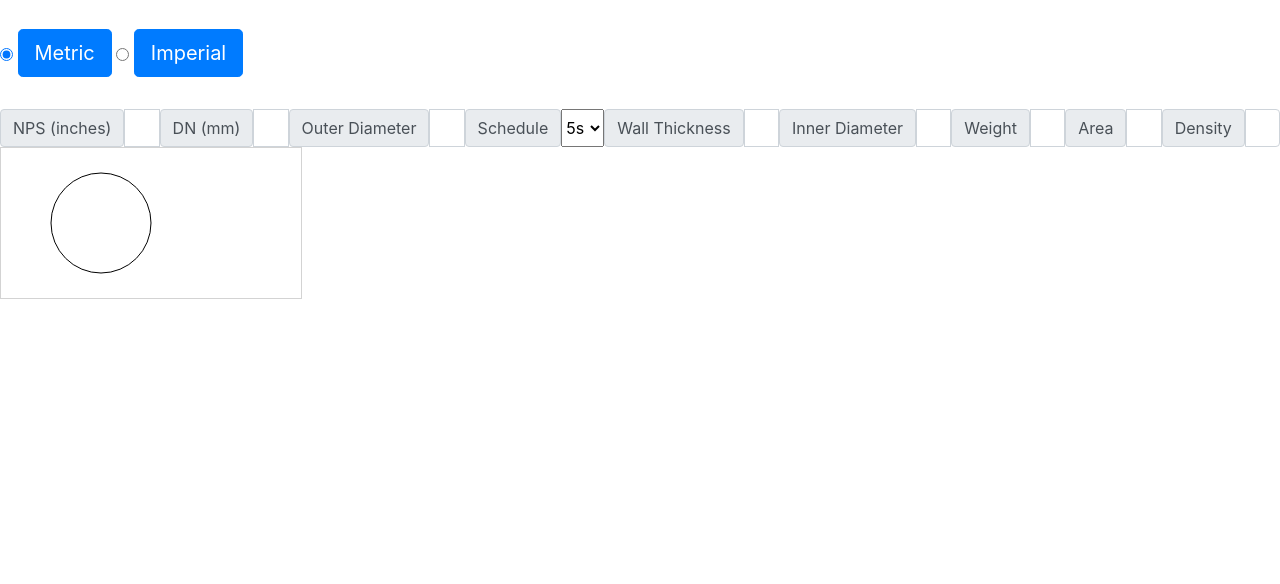
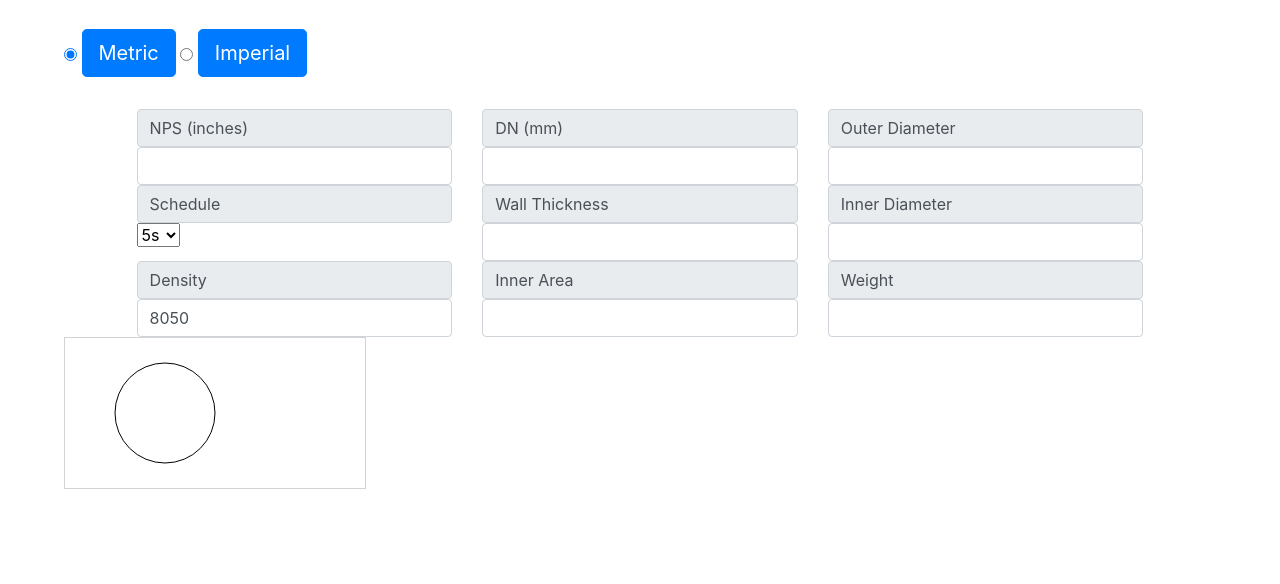
Before and after one commit to WLambre/WLambre.github.io, a plain HTML site: page index.html in a window 1280 px wide. Shown: the part 216-800 px from the top of the page. Drawn offline with nearby package versions, Linux system fonts and the light colour scheme.

Commit message:
Styling and adding more pipe sizes

```diff
--- a/index.html
+++ b/index.html
@@ -8,10 +8,11 @@
 	<title>William Lambre</title>
 </head>
 <body>
+<div style="padding-left: 5%; padding-right: 5%;">
 <h1>Welcome to William Lambre's Site</h1>
 <h2>I created a pipe size calculator for hacktoberfest 2020 as I couldn't find a good one and had a website doing nothing.<br>
 This is open source; feel free to contribute or copy at <a href="https://github.com/WLambre/WLambre.github.io">GitHub</a></h2>
-<h3>Made using bootstrap 5 and javascript. </h3>
+<h3>Made using bootstrap 5 and javascript. WIP.</h3>
 <br>
 <input type="radio" class="btn-check" name="options" id="option1" autocomplete="off" checked>
 <label class="btn btn-primary btn-lg" for="option1">Metric</label>
@@ -19,31 +20,50 @@ This is open source; feel free to contribute or copy at <a href="https://github.
 <label class="btn btn-primary btn-lg" for="option2">Imperial</label>
 <br>
 <br>
-<div class="input-group">
+<div class="input-group" style="padding-left: 5%; padding-right: 5%;">
+	<div class="col-md-4">
 	<span class="input-group-text">NPS (inches)</span>
 	<input id="NPS" type="number" min="1" max="36" class="form-control" aria-label="NPS (inches)" onchange="NPS_Change()">
+	</div>
+	<div class="col-md-4">
 	<span class="input-group-text">DN (mm)</span>
 	<input id="DN" type="number" min="6" max="900" class="form-control" aria-label="DN (mm)">
+	</div>
+	<div class="col-md-4">
 	<span class="input-group-text">Outer Diameter</span>
 	<input id="OD" type="number" class="form-control" aria-label="Outer Diameter">
+	</div>
+	<div class="col-md-4">
 	<span class="input-group-text">Schedule</span>
 	<select id="SCH" class="form-select" aria-label="Schedule">
 		<option selected>5s</option>
      	 <option>40</option>
 	</select>
+	</div>
+	<div class="col-md-4">
 	<span class="input-group-text">Wall Thickness</span>
 	<input id="WT" type="number" class="form-control" aria-label="Wall thickness">
+	</div>
+	<div class="col-md-4">
 	<span class="input-group-text">Inner Diameter</span>
 	<input id="ID"  type="number" class="form-control" aria-label="Inner Diameter">
+	</div>
+	<div class="col-md-4">
+	<span class="input-group-text">Density</span>
+	<input id="DENS" type="number" min="0" max="100000" class="form-control" value="8050" aria-label="Area">
+	</div>
+	<div class="col-md-4">
+	<span class="input-group-text">Inner Area</span>
+	<input id="AREA" type="number" class="form-control" aria-label="Area">
+	</div>
+	<div class="col-md-4">
 	<span class="input-group-text">Weight</span>
 	<input id="WGT" type="number" class="form-control" aria-label="Weight">
-	<span class="input-group-text">Area</span>
-	<input id="AREA" type="number" class="form-control" aria-label="Area">
-	<span class="input-group-text">Density</span>
-	<input id="DENS" type="number" min="0" max="100000" class="form-control" value="8050" aria-label="Area">
-  </div>
+	</div>
+</div>
 
   <canvas id="myCanvas" width="300" height="150" style="border:1px solid #d3d3d3;"></canvas>
+</div>
 	<script>
 	var c = document.getElementById("myCanvas");
 	var ctx = c.getContext("2d");
@@ -58,9 +78,18 @@ This is open source; feel free to contribute or copy at <a href="https://github.
 var pipe_sizes = [
 	{'NPS': 0.125, 'DN': 6, 'OD': 10.29, 'SCH': "5s", 'WT': 0.889},
 	{'NPS': 0.25, 'DN': 8, 'OD': 13.72, 'SCH': "5s", 'WT': 1.245},
-	{'NPS': 0.5, 'DN': 15, 'OD': 21.34, 'SCH': "5s", 'WT': 1651},
+	{'NPS': 0.375, 'DN': 10, 'OD': 17.15, 'SCH': "5s", 'WT': 1.245},
+	{'NPS': 0.5, 'DN': 15, 'OD': 21.34, 'SCH': "5s", 'WT': 1.651},
+	{'NPS': 0.75, 'DN': 20, 'OD': 26.67, 'SCH': "5s", 'WT': 1.651},
 	{'NPS': 1, 'DN': 25, 'OD': 33.4, 'SCH': "5s", 'WT': 1.651},
 	{'NPS': 1, 'DN': 25, 'OD': 33.4, 'SCH': "30", 'WT': 2.896},
+	{'NPS': 1.25, 'DN': 32, 'OD': 42.16, 'SCH': "5s", 'WT': 1.651},
+	{'NPS': 1.5, 'DN': 40, 'OD': 48.26, 'SCH': "5s", 'WT': 1.651},
+	{'NPS': 2, 'DN': 50, 'OD': 60.33, 'SCH': "5s", 'WT': 1.651},
+	{'NPS': 2.5, 'DN': 65, 'OD': 73.03, 'SCH': "5s", 'WT': 2.108},
+	{'NPS': 3, 'DN': 80, 'OD': 88.90, 'SCH': "5s", 'WT': 2.108},
+	{'NPS': 3.5, 'DN': 90, 'OD': 101.60, 'SCH': "5s", 'WT': 2.108},
+	{'NPS': 4, 'DN': 100, 'OD': 114.30, 'SCH': "40", 'WT': 6.020},
     {'NPS': 6, 'DN': 150, 'OD': 168.28, 'SCH': "40", 'WT': 7.112},
 	{'NPS': 6, 'DN': 150, 'OD': 168.28, 'SCH': "40", 'WT': 7.112},
     {'NPS': 10, 'DN': 250, 'OD': 273.05, 'SCH': "10", 'WT': 4.191},
```
